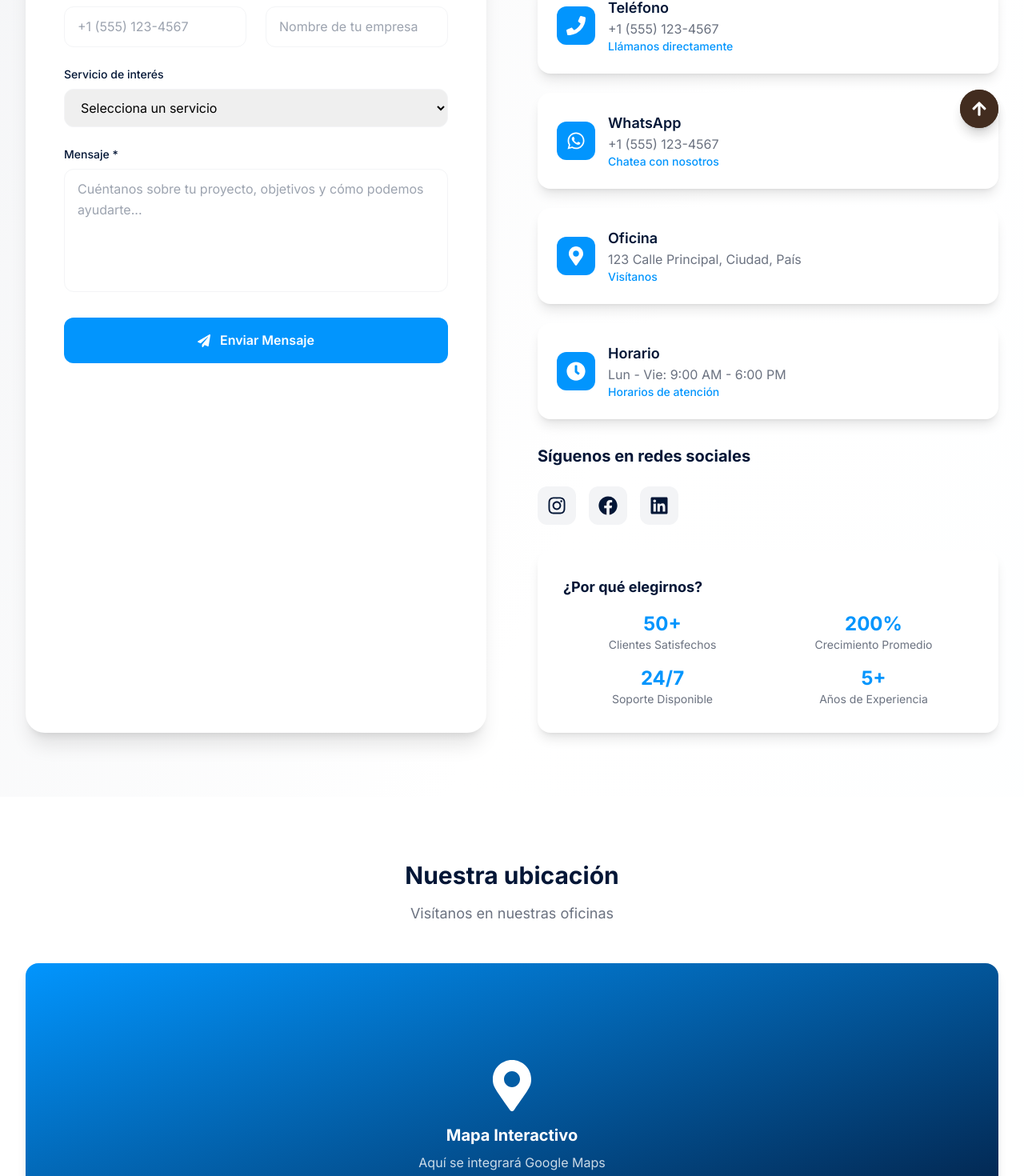
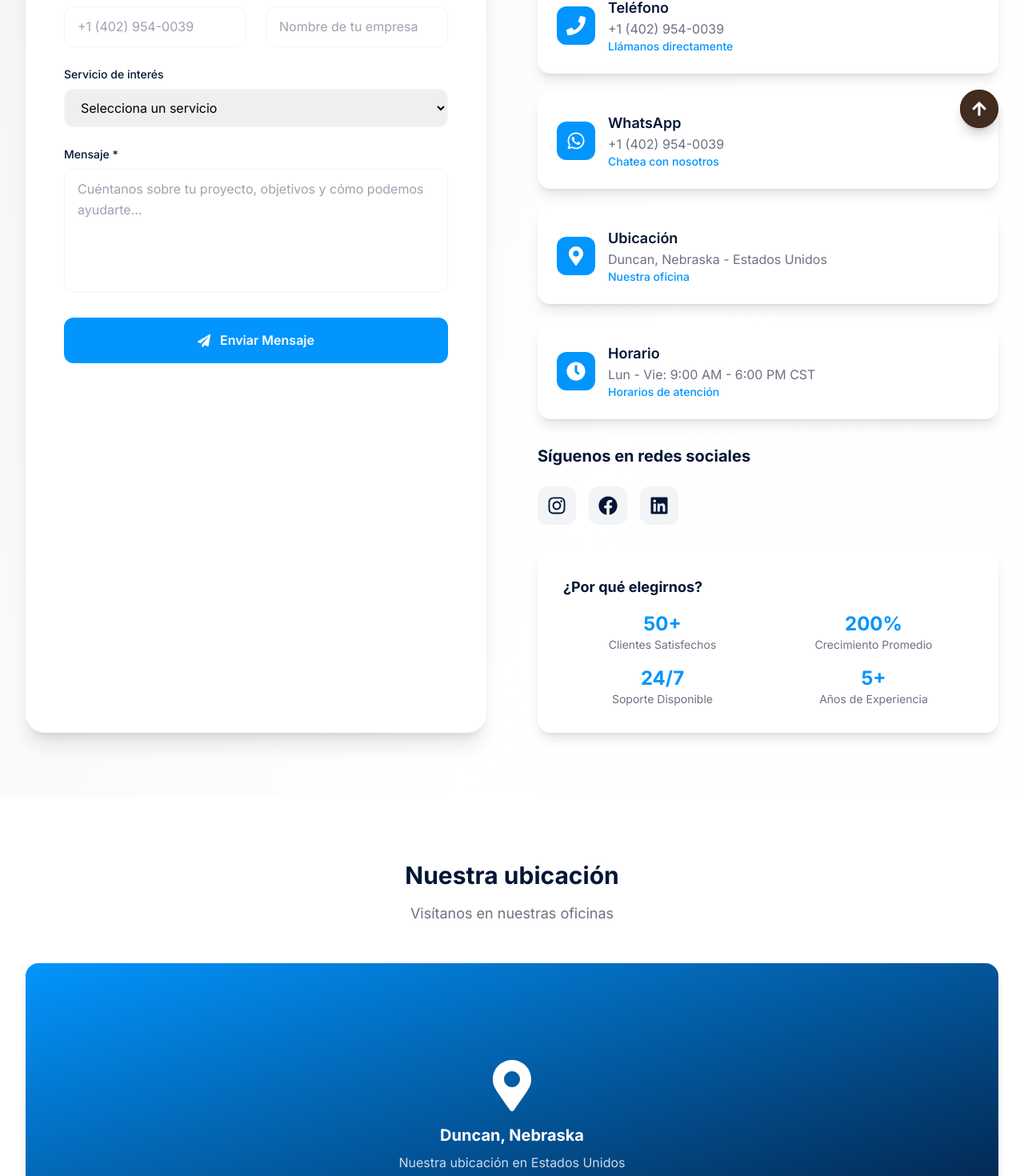
Before and after one commit to kritux/growsite, a React (Vite) app in the folder frontend/: page /contacto in a window 1280 px wide. Shown: the part 608-2078 px from the top of the page at 80% size. Built offline with nearby package versions, Linux system fonts and the light colour scheme.

Commit message:
feat: Actualizar información de contacto con datos reales de Growth Bizon

```diff
--- a/frontend/src/components/pages/Contact.jsx
+++ b/frontend/src/components/pages/Contact.jsx
@@ -71,28 +71,28 @@ const Contact = () => {
     {
       icon: FaPhone,
       title: "Teléfono",
-      value: "+1 (555) 123-4567",
-      link: "tel:+15551234567",
+      value: "+1 (402) 954-0039",
+      link: "tel:+14029540039",
       description: "Llámanos directamente"
     },
     {
       icon: FaWhatsapp,
       title: "WhatsApp",
-      value: "+1 (555) 123-4567",
-      link: "https://wa.me/15551234567",
+      value: "+1 (402) 954-0039",
+      link: "https://wa.me/14029540039",
       description: "Chatea con nosotros"
     },
     {
       icon: FaMapMarkerAlt,
-      title: "Oficina",
-      value: "123 Calle Principal, Ciudad, País",
-      link: "https://maps.app.goo.gl/example",
-      description: "Visítanos"
+      title: "Ubicación",
+      value: "Duncan, Nebraska - Estados Unidos",
+      link: "https://maps.google.com/?q=Duncan,Nebraska,USA",
+      description: "Nuestra oficina"
     },
     {
       icon: FaClock,
       title: "Horario",
-      value: "Lun - Vie: 9:00 AM - 6:00 PM",
+      value: "Lun - Vie: 9:00 AM - 6:00 PM CST",
       link: "#",
       description: "Horarios de atención"
     }
@@ -208,7 +208,7 @@ const Contact = () => {
                         value={formData.phone}
                         onChange={handleChange}
                         className="w-full px-4 py-3 border border-bizon-light-gray rounded-xl focus:ring-2 focus:ring-bizon-blue focus:border-transparent transition-all duration-300"
-                        placeholder="+1 (555) 123-4567"
+                        placeholder="+1 (402) 954-0039"
                       />
                     </div>
 
@@ -410,9 +410,9 @@ const Contact = () => {
             <div className="h-64 sm:h-80 lg:h-96 bg-gradient-to-br from-bizon-blue to-bizon-dark-blue flex items-center justify-center">
               <div className="text-center text-white">
                 <FaMapMarkerAlt className="w-16 h-16 mx-auto mb-4" />
-                <h3 className="text-xl font-bold mb-2">Mapa Interactivo</h3>
+                <h3 className="text-xl font-bold mb-2">Duncan, Nebraska</h3>
                 <p className="text-white/80">
-                  Aquí se integrará Google Maps
+                  Nuestra ubicación en Estados Unidos
                 </p>
               </div>
             </div>
```
